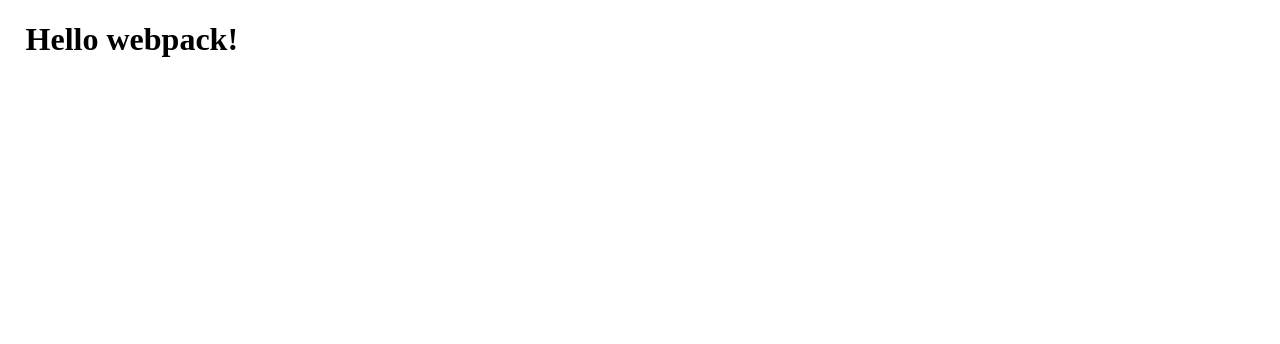
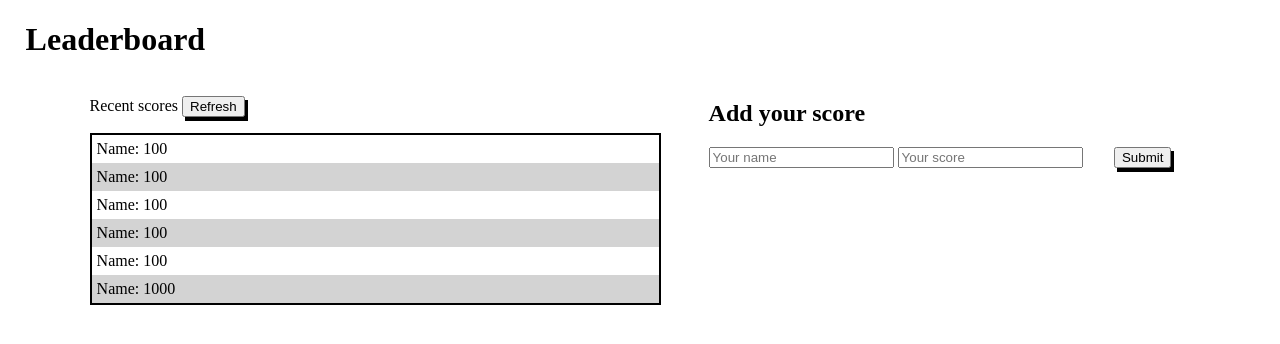
Before and after one commit to Zeph180/Leaderboard, a website built with webpack: page src/index.html in a window 1280 px wide. Built offline with nearby package versions, Linux system fonts and the light colour scheme.

Commit message:
Manual add files not adde by merge

```diff
--- a/src/index.html
+++ b/src/index.html
@@ -3,9 +3,32 @@
 <head>
     <meta charset="UTF-8">
     <meta name="viewport" content="width=device-width, initial-scale=1.0">
-    <title>Wbpack Exercise</title>
+    <title>Leader Board</title>
 </head>
 <body>
-    <h1>Hello webpack!</h1>
+    <header><h1>Leaderboard</h1></header>
+    <section id="main-sec">
+        <section id="out-put">
+            <p>Recent scores <button>Refresh</button></p>
+            <article id="left-art">
+                <p>Name: 100</p>
+                <p>Name: 100</p>
+                <p>Name: 100</p>
+                <p>Name: 100</p>
+                <p>Name: 100</p>
+                <p>Name: 1000</p>
+            </article>
+        </section>
+        <section id="right-art">
+            <h2>Add your score</h2>
+            <form action="">
+                <label for="name"></label>
+                <input type="text" name="usr-name" id="usr-name" placeholder="Your name">
+                <label for="score"></label>
+                <input type="text" name="usr-score" id="usr-score" placeholder="Your score">
+                <button type="submit">Submit</button>
+            </form>
+        </section>
+    </section>
 </body>
 </html>
```
Also changed, not shown: dist/index.html.
